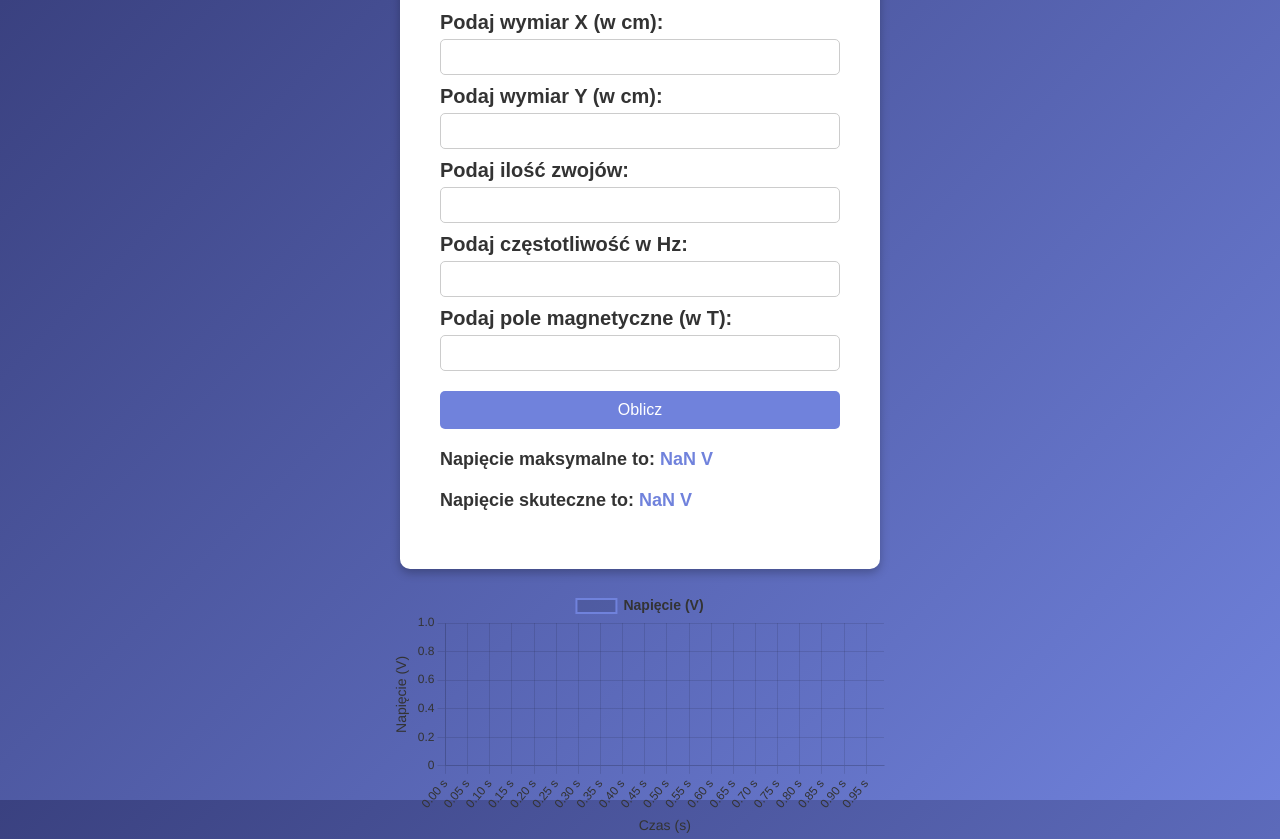
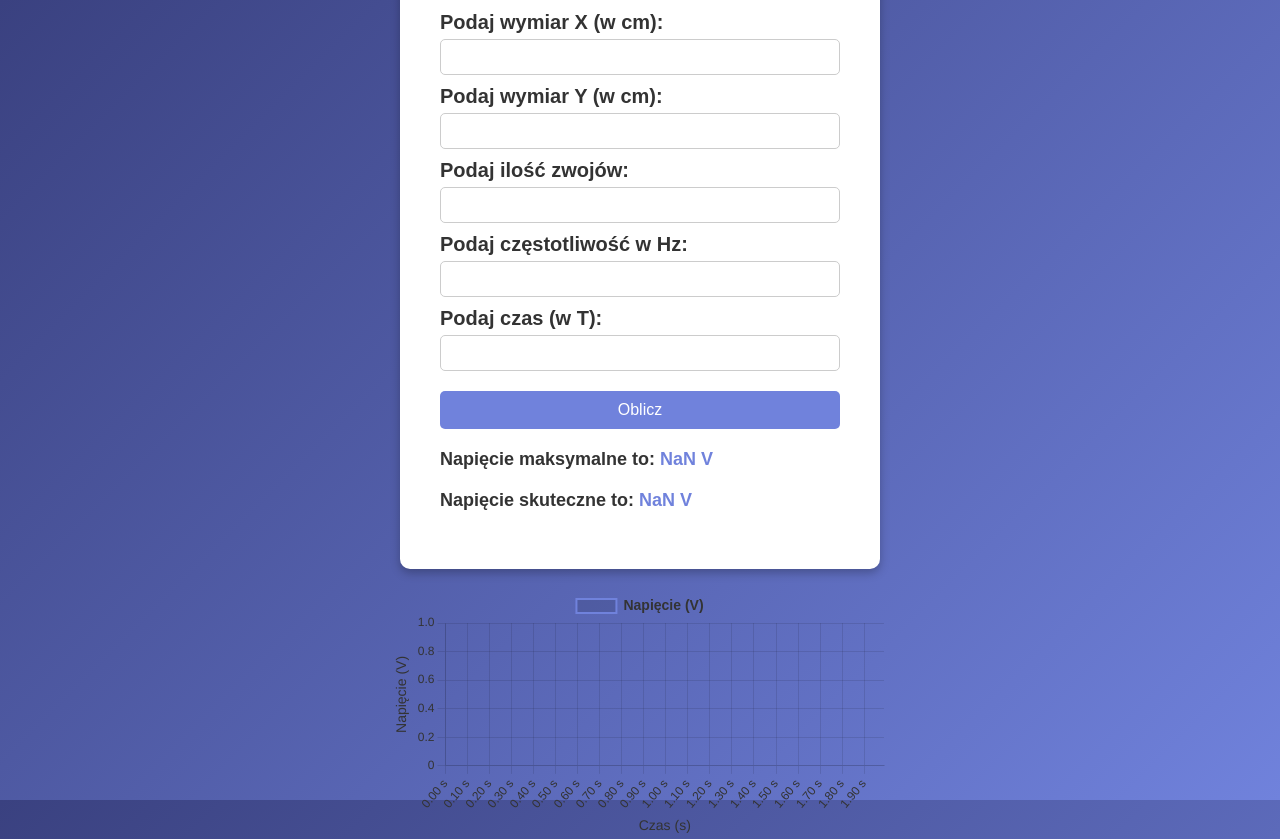
Before and after one commit to Freziak/fizyka_projekt, a plain HTML site: page index.html in a window 1280 px wide. Both pictures are taken after a click on the button "Oblicz". Drawn offline with nearby package versions, Linux system fonts and the light colour scheme.

Commit message:
fixed chart

```diff
--- a/index.html
+++ b/index.html
@@ -4,7 +4,6 @@
     <meta charset="UTF-8">
     <meta name="viewport" content="width=device-width, initial-scale=1.0">
     <title>Indukcja</title>
-    <link rel="stylesheet" href="style.css">
     <script src="https://cdn.jsdelivr.net/npm/chart.js"></script>
     <style>
         /* Styl dla całej strony */
@@ -100,7 +99,7 @@
             <label for="czestotliwosc">Podaj częstotliwość w Hz:</label>
             <input type="number" id="czestotliwosc" step="0.01" required>
 
-            <label for="pole-magnetyczne">Podaj pole magnetyczne (w T):</label>
+            <label for="pole-magnetyczne">Podaj czas (w T):</label>
             <input type="number" id="pole-magnetyczne" step="0.01" required>
 
             <button type="button" id="calculate-btn">Oblicz</button>
@@ -125,7 +124,7 @@
 
             // Stałe
             const pierwiastek = 1.4142;
-            const pi = 3.1415;
+            const pi = Math.PI;
 
             // Obliczenia
             const S = (pole1 * pole2) / 10000; // Pole w m^2
@@ -141,7 +140,7 @@
             const ctx = document.getElementById('voltageChart').getContext('2d');
 
             // Dane do wykresu
-            const time = Array.from({ length: 100 }, (_, i) => i / 100); // Czas od 0 do 1 sekundy
+            const time = Array.from({ length: 200 }, (_, i) => i / 100); // Czas od 0 do 2 sekund
             const voltage = time.map(t => Umax * Math.sin(omega * t));
 
             new Chart(ctx, {
@@ -153,6 +152,7 @@
                         data: voltage,
                         borderColor: '#7082dc',
                         borderWidth: 2,
+                        tension: 0.4, // Smooth curve
                         fill: false
                     }]
                 },
```
